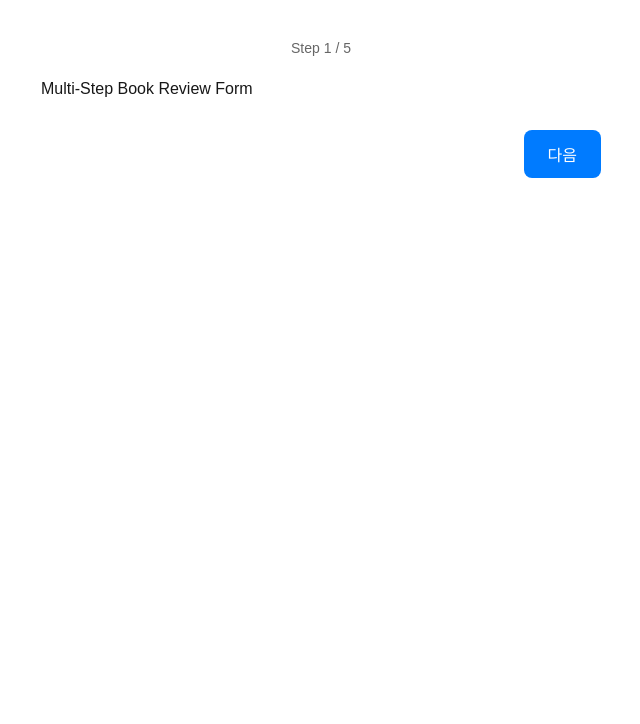
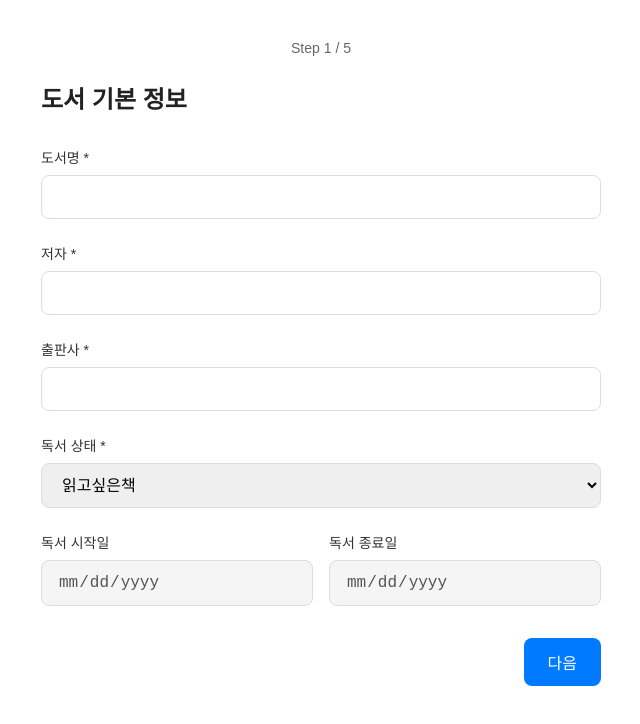
Before and after one commit to kelvin-chihyun/multi-step-form, a Next.js app: page / in a window 1280 px wide. Shown: the top 724 px of the page, without its empty margins (319-959 px from the left). Built offline with nearby package versions, Linux system fonts and the light colour scheme.

Commit message:
feat: step1(도서 기본 정보, 독서 상태, 독서할 시작 및 종료일) 기능 추가 + 유효성 검증

```diff
--- /dev/null
+++ b/src/components/BookReviewForm/Basic.tsx
@@ -0,0 +1,240 @@
+import { useForm } from 'react-hook-form';
+import { useAtom } from 'jotai';
+import styled from '@emotion/styled';
+import { bookReviewAtom } from '@/store/formAtoms';
+import type { BasicInfo, ReadingStatus } from '@/types/bookReview';
+
+interface BasicProps {
+  onNext: () => void;
+}
+
+export default function Basic({ onNext }: BasicProps) {
+  const [formData, setFormData] = useAtom(bookReviewAtom);
+
+  const {
+    register,
+    handleSubmit,
+    watch,
+    formState: { errors },
+  } = useForm<BasicInfo>({
+    defaultValues: formData.basic,
+    mode: 'onChange',
+  });
+
+  const readingStatus = watch('readingStatus');
+
+  const onSubmit = (data: BasicInfo) => {
+    setFormData((prev) => ({
+      ...prev,
+      basic: data,
+    }));
+    onNext();
+  };
+
+  const validateDates = (value: string | undefined, fieldName: 'startDate' | 'endDate') => {
+    const status = watch('readingStatus');
+
+    // 읽고싶은책: 독서 기간이 입력되면 안 됨
+    if (status === '읽고싶은책' && value) {
+      return '읽고싶은책 상태에서는 독서 기간을 입력할 수 없습니다';
+    }
+
+    // 읽는중: 시작일만 입력, 종료일 입력 불가
+    if (status === '읽는중') {
+      if (fieldName === 'startDate' && !value) {
+        return '읽는 중 상태에서는 독서 시작일이 필수입니다';
+      }
+      if (fieldName === 'endDate' && value) {
+        return '읽는 중 상태에서는 독서 종료일을 입력할 수 없습니다';
+      }
+    }
+
+    // 읽음: 시작일, 종료일 모두 필수
+    if (status === '읽음') {
+      if (!value) {
+        return fieldName === 'startDate' ? '독서 시작일이 필수입니다' : '독서 종료일이 필수입니다';
+      }
+    }
+
+    // 보류중: 시작일만 입력, 종료일 입력 불가
+    if (status === '보류중') {
+      if (fieldName === 'startDate' && !value) {
+        return '보류 중 상태에서는 독서 시작일이 필수입니다';
+      }
+      if (fieldName === 'endDate' && value) {
+        return '보류 중 상태에서는 독서 종료일을 입력할 수 없습니다';
+      }
+    }
+
+    // 시작일 < 종료일 검증
+    if (fieldName === 'endDate' && value) {
+      const startDate = watch('startDate');
+      if (startDate && new Date(startDate) >= new Date(value)) {
+        return '독서 종료일은 시작일보다 이후여야 합니다';
+      }
+    }
+
+    return true;
+  };
+
+  return (
+    <Form onSubmit={handleSubmit(onSubmit)}>
+      <Title>도서 기본 정보</Title>
+
+      <FormGroup>
+        <Label htmlFor="bookTitle">도서명 *</Label>
+        <Input
+          id="bookTitle"
+          {...register('bookTitle', {
+            required: '도서명은 필수입니다',
+          })}
+          hasError={!!errors.bookTitle}
+        />
+        {errors.bookTitle && <ErrorMessage>{errors.bookTitle.message}</ErrorMessage>}
+      </FormGroup>
+
+      <FormGroup>
+        <Label htmlFor="author">저자 *</Label>
+        <Input
+          id="author"
+          {...register('author', {
+            required: '저자는 필수입니다',
+          })}
+          hasError={!!errors.author}
+        />
+        {errors.author && <ErrorMessage>{errors.author.message}</ErrorMessage>}
+      </FormGroup>
+
+      <FormGroup>
+        <Label htmlFor="publisher">출판사 *</Label>
+        <Input
+          id="publisher"
+          {...register('publisher', {
+            required: '출판사는 필수입니다',
+          })}
+          hasError={!!errors.publisher}
+        />
+        {errors.publisher && <ErrorMessage>{errors.publisher.message}</ErrorMessage>}
+      </FormGroup>
+
+      <FormGroup>
+        <Label htmlFor="readingStatus">독서 상태 *</Label>
+        <Select
+          id="readingStatus"
+          {...register('readingStatus', {
+            required: '독서 상태는 필수입니다',
+          })}
+          hasError={!!errors.readingStatus}
+        >
+          <option value="읽고싶은책">읽고싶은책</option>
+          <option value="읽는중">읽는중</option>
+          <option value="읽음">읽음</option>
+          <option value="보류중">보류중</option>
+        </Select>
+        {errors.readingStatus && <ErrorMessage>{errors.readingStatus.message}</ErrorMessage>}
+      </FormGroup>
+
+      <DateGroup>
+        <FormGroup>
+          <Label htmlFor="startDate">독서 시작일</Label>
+          <Input
+            type="date"
+            id="startDate"
+            {...register('startDate', {
+              validate: (value) => validateDates(value, 'startDate'),
+            })}
+            hasError={!!errors.startDate}
+            disabled={readingStatus === '읽고싶은책'}
+          />
+          {errors.startDate && <ErrorMessage>{errors.startDate.message}</ErrorMessage>}
+        </FormGroup>
+
+        <FormGroup>
+          <Label htmlFor="endDate">독서 종료일</Label>
+          <Input
+            type="date"
+            id="endDate"
+            {...register('endDate', {
+              validate: (value) => validateDates(value, 'endDate'),
+            })}
+            hasError={!!errors.endDate}
+            disabled={readingStatus !== '읽음'}
+          />
+          {errors.endDate && <ErrorMessage>{errors.endDate.message}</ErrorMessage>}
+        </FormGroup>
+      </DateGroup>
+    </Form>
+  );
+}
+
+const Form = styled.form`
+  display: flex;
+  flex-direction: column;
+  gap: 24px;
+`;
+
+const Title = styled.h2`
+  font-size: 24px;
+  font-weight: 700;
+  margin-bottom: 8px;
+  color: #222;
+`;
+
+const FormGroup = styled.div`
+  display: flex;
+  flex-direction: column;
+  gap: 8px;
+`;
+
+const Label = styled.label`
+  font-size: 14px;
+  font-weight: 500;
+  color: #333;
+`;
+
+const Input = styled.input<{ hasError?: boolean }>`
+  padding: 12px 16px;
+  font-size: 16px;
+  border: 1px solid ${({ hasError }) => (hasError ? '#dc3545' : '#ddd')};
+  border-radius: 8px;
+  outline: none;
+  transition: border-color 0.2s;
+
+  &:focus {
+    border-color: ${({ hasError }) => (hasError ? '#dc3545' : '#007bff')};
+  }
+
+  &:disabled {
+    background-color: #f5f5f5;
+    cursor: not-allowed;
+  }
+`;
+
+const Select = styled.select<{ hasError?: boolean }>`
+  padding: 12px 16px;
+  font-size: 16px;
+  border: 1px solid ${({ hasError }) => (hasError ? '#dc3545' : '#ddd')};
+  border-radius: 8px;
+  outline: none;
+  transition: border-color 0.2s;
+  cursor: pointer;
+
+  &:focus {
+    border-color: ${({ hasError }) => (hasError ? '#dc3545' : '#007bff')};
+  }
+`;
+
+const DateGroup = styled.div`
+  display: grid;
+  grid-template-columns: 1fr 1fr;
+  gap: 16px;
+
+  @media (max-width: 768px) {
+    grid-template-columns: 1fr;
+  }
+`;
+
+const ErrorMessage = styled.span`
+  font-size: 13px;
+  color: #dc3545;
+`;
--- a/src/pages/index.tsx
+++ b/src/pages/index.tsx
@@ -1,6 +1,7 @@
 import { useAtom } from 'jotai';
 import { currentStepAtom } from '@/store/formAtoms';
 import FormLayout from '@/components/BookReviewForm/FormLayout';
+import Basic from '@/components/BookReviewForm/Basic';
 
 export default function Home() {
   const [currentStep, setCurrentStep] = useAtom(currentStepAtom);
@@ -13,6 +14,23 @@ export default function Home() {
     setCurrentStep((prev) => Math.max(prev - 1, 1));
   };
 
+  const renderStep = () => {
+    switch (currentStep) {
+      case 1:
+        return <Basic onNext={handleNext} />;
+      case 2:
+        return <div>Step 2 - Rating (Coming soon)</div>;
+      case 3:
+        return <div>Step 3 - Review (Coming soon)</div>;
+      case 4:
+        return <div>Step 4 - Quotes (Coming soon)</div>;
+      case 5:
+        return <div>Step 5 - Visibility (Coming soon)</div>;
+      default:
+        return <Basic onNext={handleNext} />;
+    }
+  };
+
   return (
     <FormLayout
       currentStep={currentStep}
@@ -22,7 +40,7 @@ export default function Home() {
       isFirstStep={currentStep === 1}
       isLastStep={currentStep === 5}
     >
-      <div>Multi-Step Book Review Form</div>
+      {renderStep()}
     </FormLayout>
   );
 }
```
